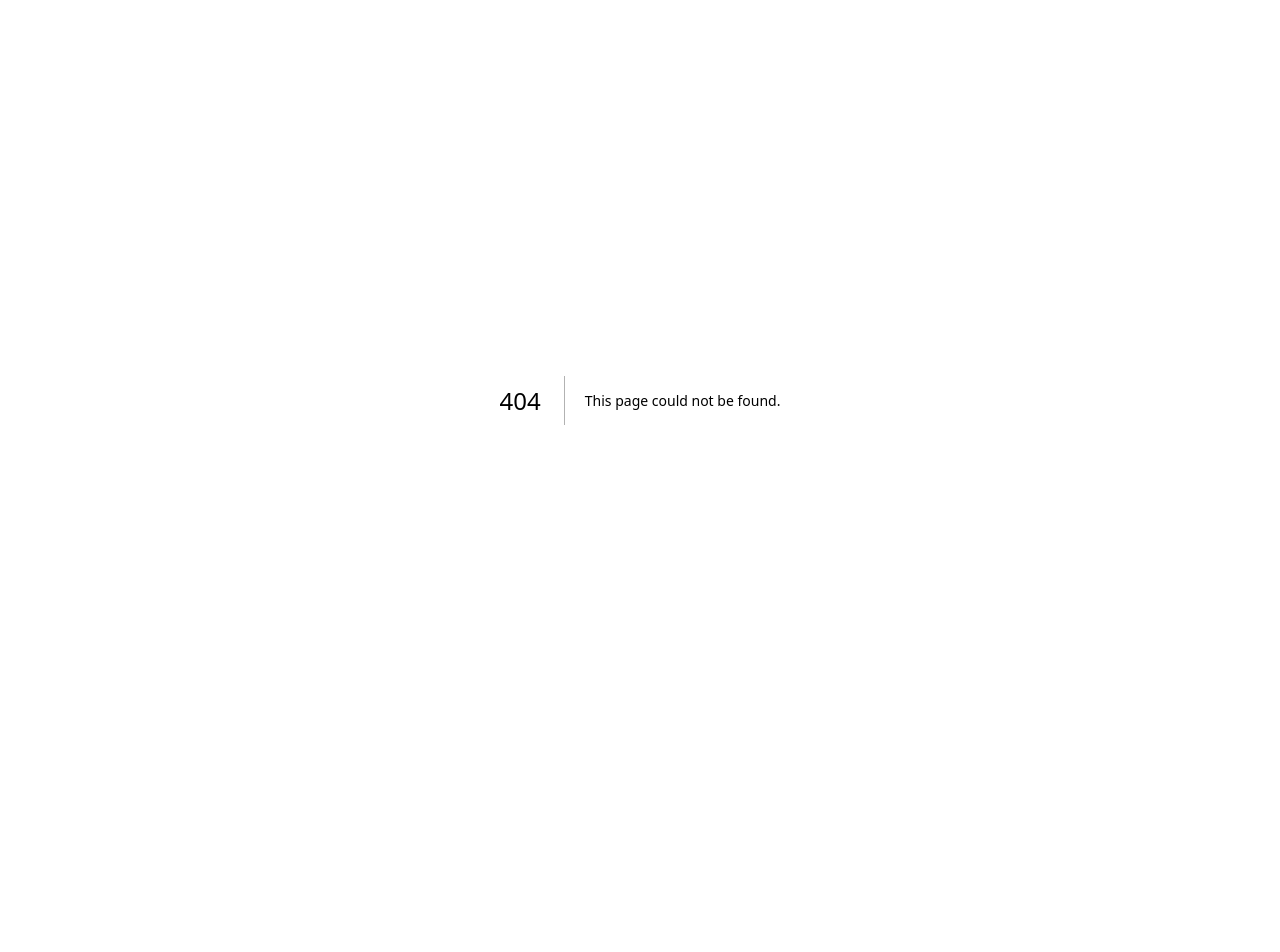
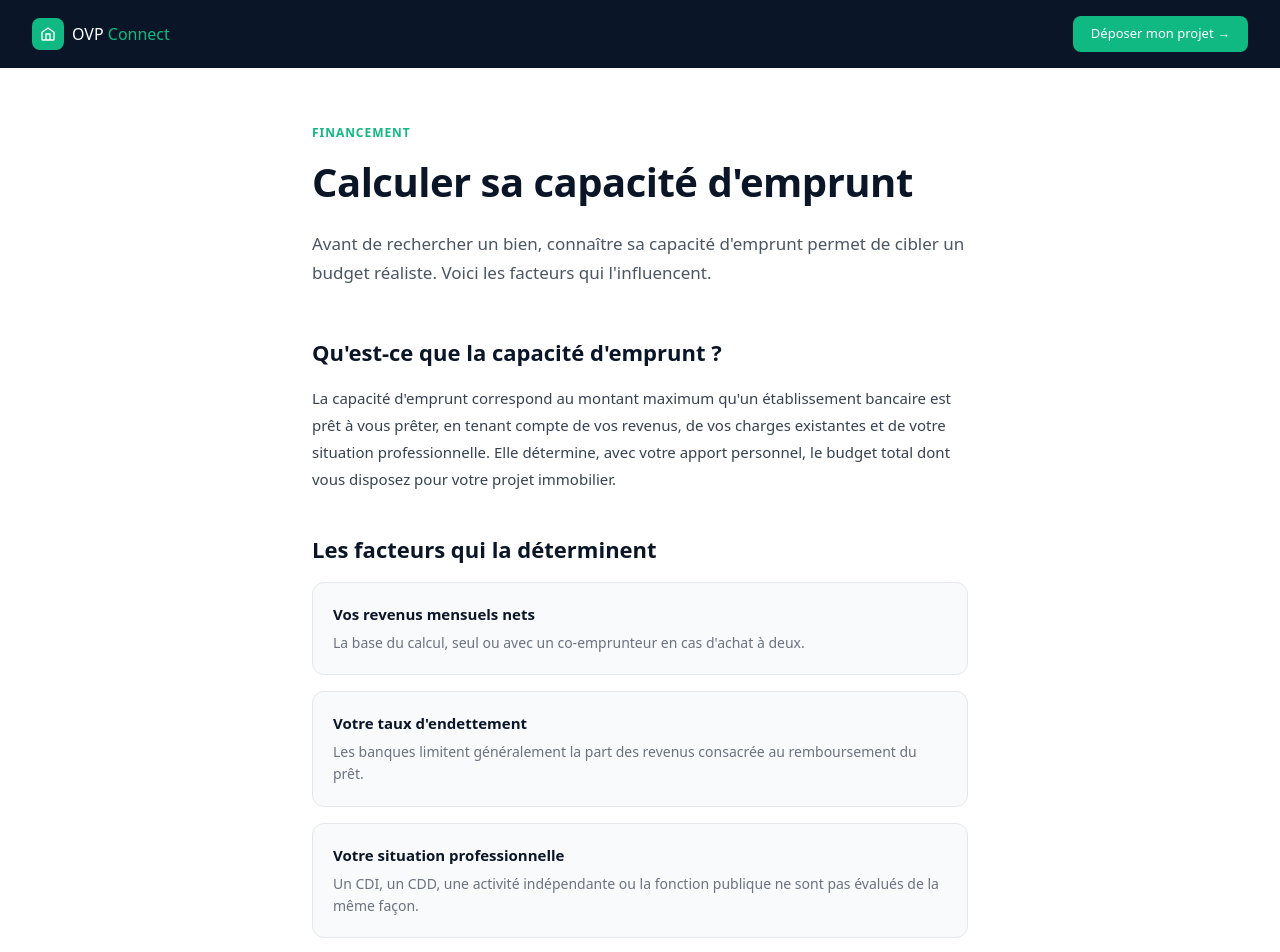
Before and after one commit to Jeremy4418/ovp-connect, a Next.js app: page /capacite-emprunt in a window 1280 px wide. Before the commit this address had no page. Shown: the top 952 px of the page. Before the commit the page ends 800 px from the top, so only its background shows below. Built offline with nearby package versions, Linux system fonts and the light colour scheme.

Commit message:
feat(seo): nouvelle page /capacite-emprunt

```diff
--- /dev/null
+++ b/app/capacite-emprunt/page.tsx
@@ -0,0 +1,86 @@
+import Link from "next/link";
+import type { Metadata } from "next";
+
+export const metadata: Metadata = {
+  title: "Calculer sa capacité d'emprunt",
+  description: "Quels sont les facteurs qui déterminent votre capacité d'emprunt ? Comprendre ce calcul avant de rechercher un bien immobilier.",
+  alternates: {
+    canonical: "https://ovppro.fr/capacite-emprunt",
+  },
+};
+
+export default function CapaciteEmprunt() {
+  return (
+    <div style={{ fontFamily: "system-ui, sans-serif", background: "#fff", minHeight: "100vh" }}>
+      <nav style={{ background: "#0a1628", padding: "1rem 2rem", display: "flex", alignItems: "center", justifyContent: "space-between" }}>
+        <Link href="/" style={{ display: "flex", alignItems: "center", gap: "8px", textDecoration: "none" }}>
+          <div style={{ width: "32px", height: "32px", background: "#10b981", borderRadius: "8px", display: "flex", alignItems: "center", justifyContent: "center" }}>
+            <svg width="16" height="16" fill="none" stroke="white" strokeWidth="2" viewBox="0 0 24 24"><path d="M3 9.5L12 3l9 6.5V20a1 1 0 01-1 1H4a1 1 0 01-1-1V9.5z"/><path d="M9 21V12h6v9"/></svg>
+          </div>
+          <span style={{ fontSize: "16px", fontWeight: 500, color: "white" }}>OVP <span style={{ color: "#10b981" }}>Connect</span></span>
+        </Link>
+        <Link href="/formulaire" style={{ background: "#10b981", color: "white", padding: "0 18px", height: "36px", borderRadius: "8px", fontSize: "13px", fontWeight: 500, display: "inline-flex", alignItems: "center", textDecoration: "none" }}>
+          Déposer mon projet →
+        </Link>
+      </nav>
+
+      <div style={{ maxWidth: "720px", margin: "0 auto", padding: "3.5rem 2rem" }}>
+        <div style={{ fontSize: "12px", color: "#10b981", fontWeight: 600, letterSpacing: "0.08em", textTransform: "uppercase", marginBottom: "1rem" }}>Financement</div>
+        <h1 style={{ fontSize: "clamp(28px, 4vw, 40px)", fontWeight: 600, color: "#0a1628", letterSpacing: "-0.5px", marginBottom: "1.5rem", lineHeight: 1.2 }}>
+          Calculer sa capacité d'emprunt
+        </h1>
+        <p style={{ fontSize: "17px", color: "#4b5563", lineHeight: 1.7, marginBottom: "3rem" }}>
+          Avant de rechercher un bien, connaître sa capacité d'emprunt permet de cibler un budget réaliste. Voici les facteurs qui l'influencent.
+        </p>
+
+        <section style={{ marginBottom: "2.5rem" }}>
+          <h2 style={{ fontSize: "22px", fontWeight: 600, color: "#0a1628", marginBottom: "1rem" }}>Qu'est-ce que la capacité d'emprunt ?</h2>
+          <p style={{ fontSize: "15px", color: "#374151", lineHeight: 1.8 }}>
+            La capacité d'emprunt correspond au montant maximum qu'un établissement bancaire est prêt à vous prêter, en tenant compte de vos revenus, de vos charges existantes et de votre situation professionnelle. Elle détermine, avec votre apport personnel, le budget total dont vous disposez pour votre projet immobilier.
+          </p>
+        </section>
+
+        <section style={{ marginBottom: "2.5rem" }}>
+          <h2 style={{ fontSize: "22px", fontWeight: 600, color: "#0a1628", marginBottom: "1rem" }}>Les facteurs qui la déterminent</h2>
+          <div style={{ display: "flex", flexDirection: "column", gap: "1rem" }}>
+            {[
+              { title: "Vos revenus mensuels nets", desc: "La base du calcul, seul ou avec un co-emprunteur en cas d'achat à deux." },
+              { title: "Votre taux d'endettement", desc: "Les banques limitent généralement la part des revenus consacrée au remboursement du prêt." },
+              { title: "Votre situation professionnelle", desc: "Un CDI, un CDD, une activité indépendante ou la fonction publique ne sont pas évalués de la même façon." },
+              { title: "Votre apport personnel", desc: "Il réduit le montant à emprunter et peut influencer les conditions du prêt proposées." },
+              { title: "La durée du prêt envisagée", desc: "Un remboursement étalé sur une durée plus longue réduit la mensualité mais augmente le coût total du crédit." },
+            ].map(f => (
+              <div key={f.title} style={{ background: "#f9fafb", border: "0.5px solid #e5e7eb", borderRadius: "12px", padding: "1.25rem" }}>
+                <p style={{ fontSize: "15px", fontWeight: 600, color: "#0a1628", marginBottom: "0.4rem" }}>{f.title}</p>
+                <p style={{ fontSize: "14px", color: "#6b7280", lineHeight: 1.6 }}>{f.desc}</p>
+              </div>
+            ))}
+          </div>
+        </section>
+
+        <section style={{ marginBottom: "2.5rem" }}>
+          <h2 style={{ fontSize: "22px", fontWeight: 600, color: "#0a1628", marginBottom: "1rem" }}>Pourquoi la connaître avant de chercher un bien</h2>
+          <p style={{ fontSize: "15px", color: "#374151", lineHeight: 1.8 }}>
+            Connaître sa capacité d'emprunt en amont évite de visiter des biens hors budget, et permet de présenter des offres d'achat plus crédibles aux vendeurs et aux agents immobiliers. C'est une étape que seul un courtier en financement peut évaluer précisément, en fonction de votre dossier complet.
+          </p>
+        </section>
+
+        <section style={{ background: "#f0fdf4", border: "0.5px solid #bbf7d0", borderRadius: "16px", padding: "2rem", marginBottom: "2.5rem" }}>
+          <h2 style={{ fontSize: "20px", fontWeight: 600, color: "#0a1628", marginBottom: "1rem" }}>Faites évaluer votre capacité d'emprunt</h2>
+          <p style={{ fontSize: "15px", color: "#374151", lineHeight: 1.8, marginBottom: "1rem" }}>
+            En déposant votre projet sur OVP Connect, un courtier en financement de votre secteur analyse votre situation et évalue votre capacité d'emprunt réelle, gratuitement.
+          </p>
+          <Link href="/formulaire" style={{ display: "inline-flex", alignItems: "center", gap: "6px", background: "#10b981", color: "white", padding: "0 24px", height: "44px", borderRadius: "10px", fontSize: "14px", fontWeight: 600, textDecoration: "none" }}>
+            Déposer mon projet gratuitement →
+          </Link>
+        </section>
+
+        <div style={{ borderTop: "0.5px solid #e5e7eb", paddingTop: "1.5rem", display: "flex", gap: "1.5rem", flexWrap: "wrap" }}>
+          <Link href="/financement-immobilier" style={{ fontSize: "13px", color: "#10b981", textDecoration: "none" }}>Le financement immobilier</Link>
+          <Link href="/trouver-courtier-immobilier" style={{ fontSize: "13px", color: "#10b981", textDecoration: "none" }}>Trouver un courtier immobilier</Link>
+          <Link href="/" style={{ fontSize: "13px", color: "#6b7280", textDecoration: "none" }}>← Retour à l'accueil</Link>
+        </div>
+      </div>
+    </div>
+  );
+}
```
